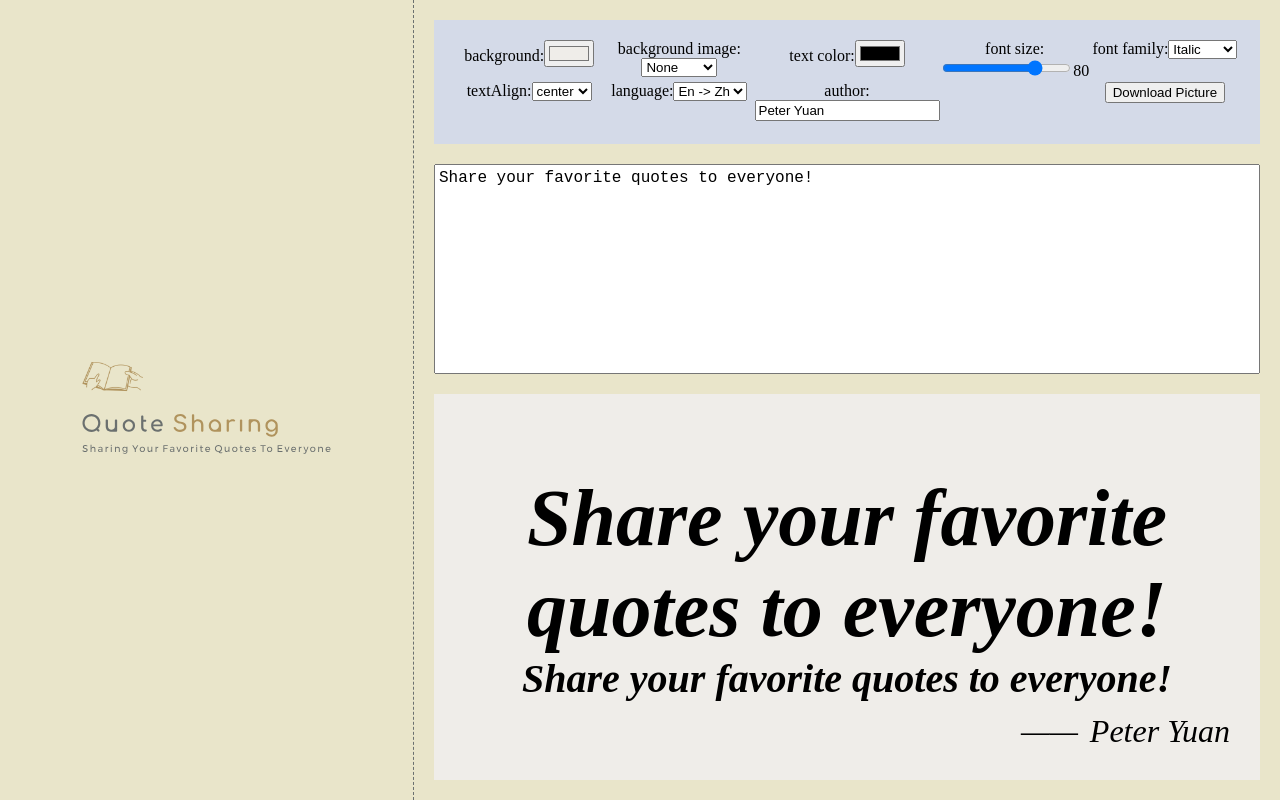
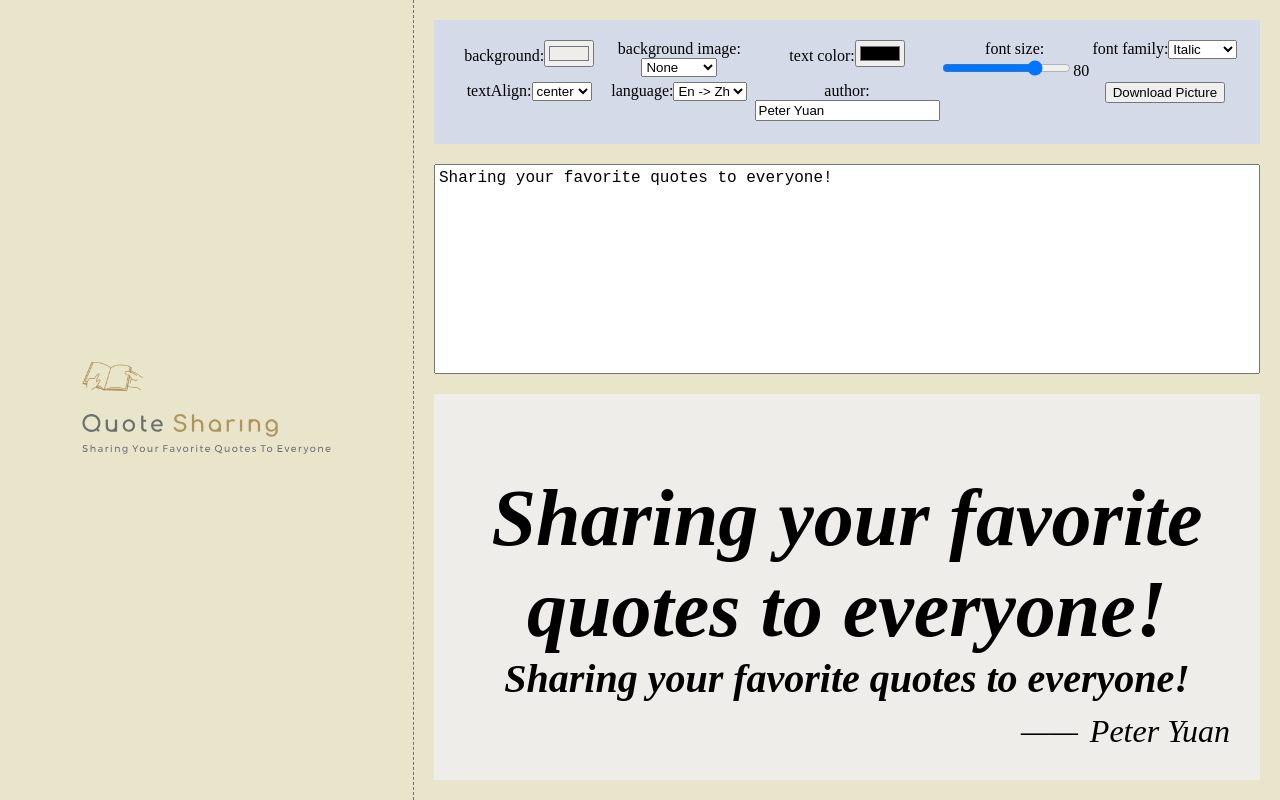
Before and after one commit to GitHubJiKe/quote-sharing, a Vue app: page / in a window 1280 px wide. Built offline with nearby package versions, Linux system fonts and the light colour scheme; a web font is replaced by a local one.

Commit message:
update text

```diff
--- a/src/App2.vue
+++ b/src/App2.vue
@@ -15,7 +15,7 @@ interface PreviewStyleConf {
     language: 'zh|en' | 'en|zh' | '|'
 }
 
-const txt = ref('Share your favorite quotes to everyone!')
+const txt = ref('Sharing your favorite quotes to everyone!')
 const subTxt = ref(txt.value);
 const authorName = ref('Peter Yuan');
 const previewStyleConf = ref<PreviewStyleConf>({
```
Also changed, not shown: 4 other files (tests, documents, lock files or other folders).
